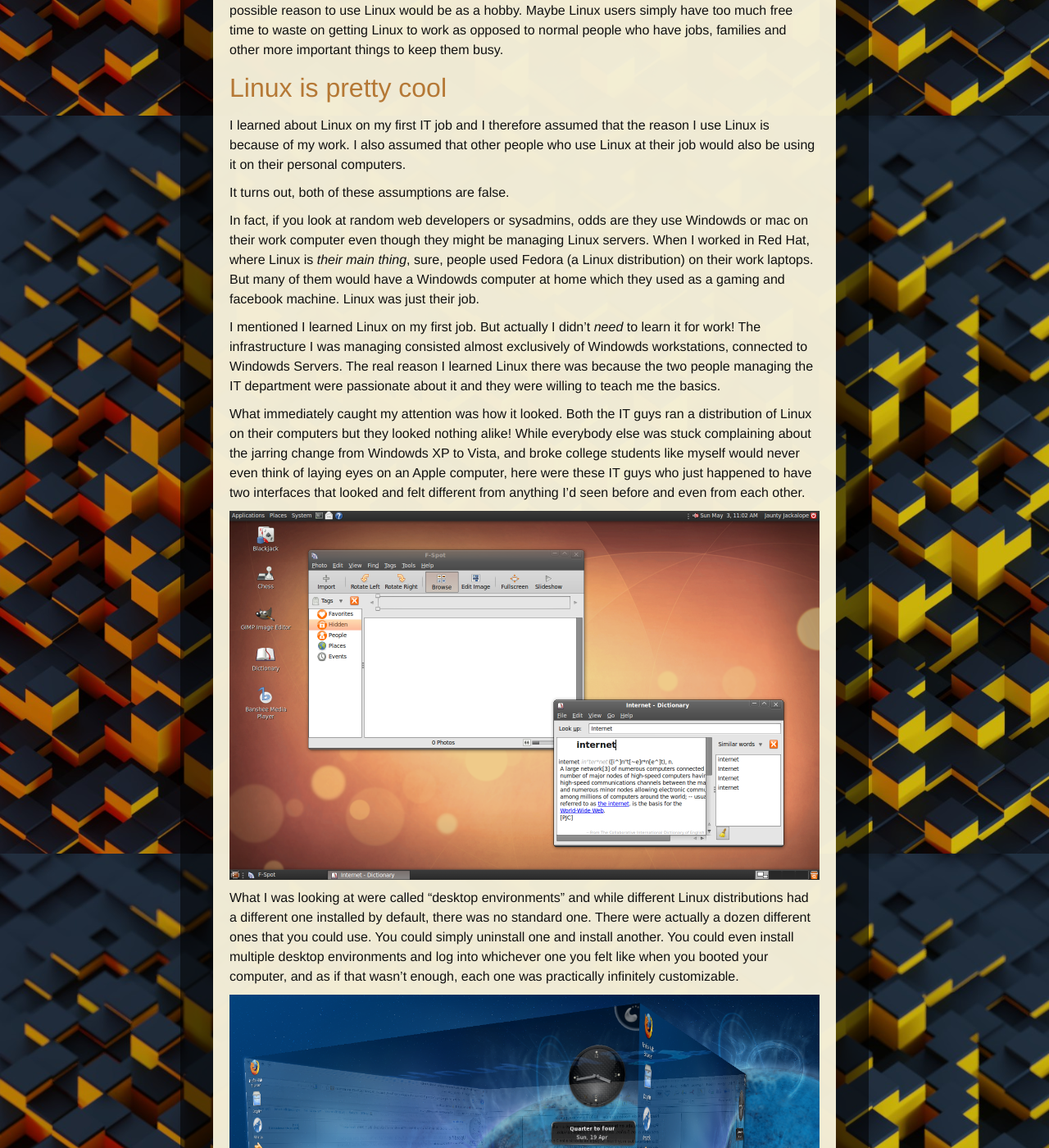
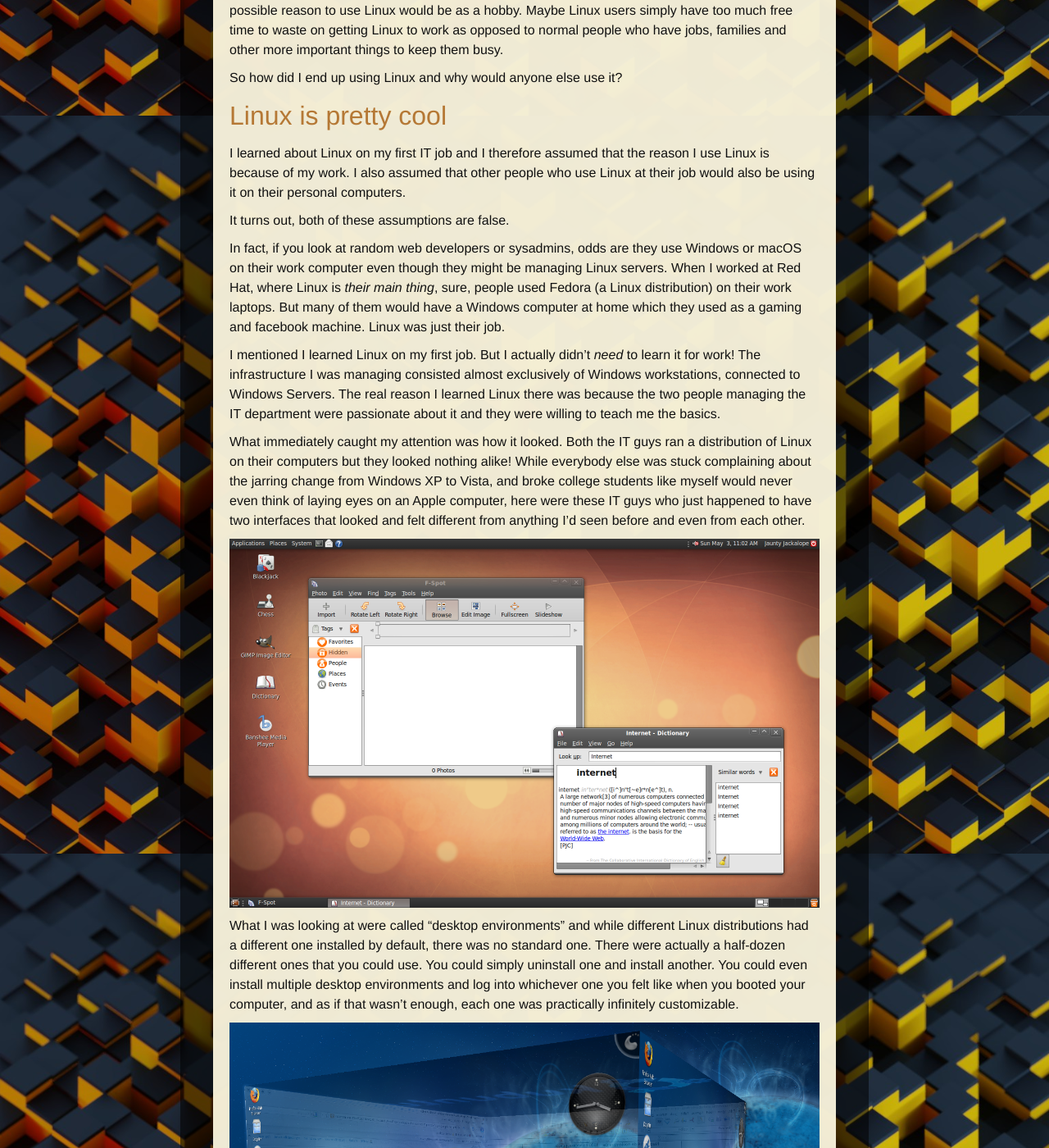
Before and after one commit to gangelop/lathan.github.io, a Jekyll site: the page built from _posts/2021-01-17-why-use-linux.md, in a window 1280 px wide and 1400 px high, scrolled down 759 px. Shown: the whole window at 82% size. Built offline with Jekyll 4.4.1, drawn with Linux system fonts in a browser that asks for light colours; some of the changed text lies outside the part shown.

Commit message:
corrections

```diff
--- a/_posts/2021-01-17-why-use-linux.md
+++ b/_posts/2021-01-17-why-use-linux.md
@@ -14,26 +14,28 @@
 
 It's not clear why anybody would go into the trouble of using Linux. The usual assumption is that Linux is hard to use, and there are some programs that just don't work on it. It seems that the only possible reason to use Linux would be as a hobby. Maybe Linux users simply have too much free time to waste on getting Linux to work as opposed to normal people who have jobs, families and other more important things to keep them busy.
 
+So how did I end up using Linux and why would anyone else use it?
+
 # Linux is pretty cool
 I learned about Linux on my first IT job and I therefore assumed that the reason I use Linux is because of my work. I also assumed that other people who use Linux at their job would also be using it on their personal computers.
 
 It turns out, both of these assumptions are false.
 
-In fact, if you look at random web developers or sysadmins, odds are they use Windowds or mac on their work computer even though they might be managing Linux servers. When I worked in Red Hat, where Linux is *their main thing*, sure, people used Fedora (a Linux distribution) on their work laptops. But many of them would have a Windowds computer at home which they used as a gaming and facebook machine. Linux was just their job.
+In fact, if you look at random web developers or sysadmins, odds are they use Windows or macOS on their work computer even though they might be managing Linux servers. When I worked at Red Hat, where Linux is *their main thing*, sure, people used Fedora (a Linux distribution) on their work laptops. But many of them would have a Windows computer at home which they used as a gaming and facebook machine. Linux was just their job.
 
-I mentioned I learned Linux on my first job. But actually I didn't *need* to learn it for work! The infrastructure I was managing consisted almost exclusively of Windowds workstations, connected to Windowds Servers. The real reason I learned Linux there was because the two people managing the IT department were passionate about it and they were willing to teach me the basics.
+I mentioned I learned Linux on my first job. But I actually didn't *need* to learn it for work! The infrastructure I was managing consisted almost exclusively of Windows workstations, connected to Windows Servers. The real reason I learned Linux there was because the two people managing the IT department were passionate about it and they were willing to teach me the basics.
 
-What immediately caught my attention was how it looked. Both the IT guys ran a distribution of Linux on their computers but they looked nothing alike! While everybody else was stuck complaining about the jarring change from Windowds XP to Vista, and broke college students like myself would never even think of laying eyes on an Apple computer, here were these IT guys who just happened to have two interfaces that looked and felt different from anything I'd seen before and even from each other.
+What immediately caught my attention was how it looked. Both the IT guys ran a distribution of Linux on their computers but they looked nothing alike! While everybody else was stuck complaining about the jarring change from Windows XP to Vista, and broke college students like myself would never even think of laying eyes on an Apple computer, here were these IT guys who just happened to have two interfaces that looked and felt different from anything I'd seen before and even from each other.
 
 [![ubuntu 9.04]({{ site.url }}/media/Screenshot_of_Ubuntu_9.04_with_GNOME_2.26.png)]({{ site.url }}/media/Screenshot_of_Ubuntu_9.04_with_GNOME_2.26.png)
 
-What I was looking at were called "desktop environments" and while different Linux distributions had a different one installed by default, there was no standard one. There were actually a dozen different ones that you could use. You could simply uninstall one and install another. You could even install multiple desktop environments and log into whichever one you felt like when you booted your computer, and as if that wasn't enough, each one was practically infinitely customizable.
+What I was looking at were called "desktop environments" and while different Linux distributions had a different one installed by default, there was no standard one. There were actually a half-dozen different ones that you could use. You could simply uninstall one and install another. You could even install multiple desktop environments and log into whichever one you felt like when you booted your computer, and as if that wasn't enough, each one was practically infinitely customizable.
 
 [![kubuntu 9.04]({{ site.url }}/media/Kubuntu-9.04-DesktopEffects.png)]({{ site.url }}/media/Kubuntu-9.04-DesktopEffects.png)
 
 I soon learned that this variety of choice did not stop at the superficial level of the look and feel of the desktop environments. At every level of the system, from how menus are laid-out to how software updates were managed, everything was fully customizable. There were never any licenses you had to buy, you never had to download a mysterious crack.exe from a torrent. In the rare case that your computer crashed or encountered some other fatal error, instead of a blue screen that leaves you guessing as to what the actual problem was, you would get precise error messages telling you *exactly* what the problem was. You never had to guess or perform a voodoo reboot ritual hoping that the problem will magically go away. Linux told you what the problem was. It was up to you to read, understand, and fix it.
 
-The reboot rituals are worth elaborating on. This is something that people just do and they don't think twice about it, because they have no other option. If the computer or the mobile device is stuck or not working in some way, you just reboot and hope for the best. On a Windowds or a macos operating system there is a limit on how much of the system is visible to you, so you can't do any meaningful troubleshooting. Often the reboot works. But you never learn the cause of the problem and you are powerless to prevent it from happening again. Switching to Linux causes a massive shift in mindset. In Linux, unless the computer is completely unresponsive, it is always possible to figure out what is happening without rebooting. Not only that, but rebooting will ruin your chance to figure out the problem. You go from thinking of reboots as a solution to thinking of them as a failure.
+The reboot rituals are worth elaborating on. This is something that people just do and they don't think twice about it, because they have no other option. If the computer or the mobile device is stuck or not working in some way, you just reboot and hope for the best. On a Windows or a macOS operating system there is a limit on how much of the system is visible to you, so you can't do any meaningful troubleshooting. Often the reboot works. But you never learn the cause of the problem and you are powerless to prevent it from happening again. Switching to Linux causes a massive shift in mindset. In Linux, unless the computer is completely unresponsive, it is always possible to figure out what is happening without rebooting. Not only that, but rebooting will ruin your chance to figure out the problem. You go from thinking of reboots as a solution to thinking of them as a failure.
 
 ![typing]({{ site.url }}/media/gits-typing.gif){: .img-fullwidth}
 
@@ -41,7 +43,7 @@
 
 > Free software (or libre software) is computer software distributed under terms that allow users to run the software for any purpose as well as to study, change, and distribute it and any adapted versions. Free software is a matter of liberty, not price: all users are legally free to do what they want with their copies of a free software (including profiting from them) regardless of how much is paid to obtain the program. Computer programs are deemed "free" if they give end-users (not just the developer) ultimate control over the software and, subsequently, over their devices.
 
-Even if you don't use Linux, you are using some free software likely without realizing it. Most internet browsers (Brave, Chromium, Firefox) are free software. Even operating systems that aren't completely free (Android, macos, iOS) rely heavily on free software components. Most notably, the infrastructure of the Internet is almost all Linux. Whenever you visit a website, or use a mobile app, or interact with the nebulous concept of "the cloud" you are actually connecting to a Linux sever.
+Even if you don't use Linux, you are using some free software likely without realizing it. Most internet browsers (Brave, Chromium, Firefox) are free software. Even operating systems that aren't completely free (Android, macOS, iOS) rely heavily on free software components. Most notably, the infrastructure of the Internet is almost all Linux. Whenever you visit a website, or use a mobile app, or interact with the nebulous concept of "the cloud" you are actually connecting to a Linux sever.
 
 # Why isn't everybody using Linux?
 
@@ -51,7 +53,7 @@
 
 ![cdrom monitor anime]({{ site.url }}/media/cdrom monitor anime.gif){: .img-fullwidth}
 
-A candidate answer is that Linux is hard to use. This however is a misconception. Linux on a basic level is as easy to use as Windowds or macos. This is not just a theoretical assumption on my part but a fact I know from personal experience. I have twice now given a computer with Linux installed to two different relatives. One of them was in their twenties and the other in their seventies. They used their Linux computers on a daily basis and they had no issues that they wouldn't have had with Windowds. It used to be that installing Linux in the first place was a feat of computer wizardry, a proper rite of passage. But this has not been the case for over a decade. Today Linux is trivially simple to install, easier even than Windowds. This brings us to the next possible issue.
+A candidate answer is that Linux is hard to use. This however is a misconception. Linux on a basic level is as easy to use as Windows or macOS. This is not just a theoretical assumption on my part but a fact I know from personal experience. I have twice now given a computer with Linux installed to two different relatives. One of them was in their twenties and the other in their seventies. They used their Linux computers on a daily basis and they had no issues that they wouldn't have had with Windows. Even installing it is easy. It used to be that installing Linux in the first place was a feat of computer wizardry, a proper rite of passage. But this has not been the case for over a decade. Today Linux is trivially simple to install, easier even than Windows. This brings us to the next possible issue.
 
 Some hardware is not compatible with Linux. Again, this used to be a much bigger problem in the past. Today the vast majority of personal computers will work just fine with Linux. The real issue here is that in the odd case where a hardware component isn't supported in Linux, the perceived cost is too high. Nobody wants to pay 1000 euro for a high-end laptop and then find out that the WiFi or the webcam don't work on Linux. Sure, you can work around it most of the time by using some alternative external device. But objectively, it's at least an unpleasant experience.
 
@@ -65,21 +67,21 @@
 
 ***People expect things to "just work". But the degree to which a thing "just works" is the degree to which it will eventually and inevitably "just break".***
 
-This is true regardless of what operating system you use. A person who installs Ubuntu (a Linux distribution) and never has the curiosity or the patience to learn how it works internally and how all the components of the operating system interact might as well be using Windowds or macos. They will eventually encounter a situation where the computer does something unexpected or just breaks in some way and they will be equally clueless about how to fix it as if they were using Windowds. Linux cannot magically make this person more free and empowered in the way they use the computer. It only makes it *possible* by providing a free and open system. But assuming control of the system in a meaningful way requires intentionality and effort. It is ultimately a deeply personal choice.
+This is true regardless of what operating system you use. A person who installs Ubuntu (a Linux distribution) and never has the curiosity or the patience to learn how it works internally and how all the components of the operating system interact might as well be using Windows or macOS. They will eventually encounter a situation where the computer does something unexpected or just breaks in some way and they will be equally clueless about how to fix it as if they were using Windows. Linux cannot magically make this person more free and empowered in the way they use the computer. It only makes it *possible* by providing a free and open system. But assuming control of the system in a meaningful way requires intentionality and effort. It is ultimately a deeply personal choice.
 
 Taking control of your computer is also not a choice you can make once and be done with it. It is a lifestyle choice, a continual process, much like a healthy diet, regular exercise, and an intellectually stimulating profession or activity. Maintaining a Linux computer that you actually control in a meaningful way is a life-long process.
 
-I embarked on this journey back in 2009. I had done some test installations of Linux on a virtual machine and was ready to do the real deal. I wiped Windowds from my personal computer at home, I installed Ubuntu, and I've never looked back since. Today my computer looks *nothing* like it did that day in 2009. I don't use Ubuntu any more, I use Arch Linux. I don't even use a desktop environment. I use a more minimalistic window manager instead.
+I embarked on this journey back in 2009. I had done some test installations of Linux on a virtual machine and was ready to do the real deal. I wiped Windows from my personal computer at home, I installed Ubuntu, and I've never looked back since. Today my computer looks *nothing* like it did that day in 2009. I don't use Ubuntu any more, I use Arch Linux. I don't even use a desktop environment. I use a more minimalistic window manager instead.
 
 [![screenshot linux i3 window manager tmux neovim screenfetch]({{ site.url }}/media/screenshot-linux.png)]({{ site.url }}/media/screenshot-linux.png)
 
-Here are some other practical consequences of how I use my computer. Because Arch Linux is a rolling release distribution, I never have to re-install it because of a new release, ever. The last time I re-installed was in 2017 and that was only because I swapped out my spinning hard drive for an SSD. Even then, everything custom about my system I simply copied over to the new installation. I know this was in 2017 by checking the filesystem creation date on the root filesystem superblock. But beyond this, when was the last time I actually did a fresh installation? It must have been 2013, when I put together the hardware for this computer. To put it simply, my operating system is fully up to date and I practically haven't re-installed it in eight years.
+Here are some other practical consequences of how I use my computer. Because Arch Linux is a rolling release distribution, I never have to re-install it because of a new release, ever. The last time I re-installed was in 2017 and that was only because I swapped out my spinning hard drive for an SSD. Even then, everything custom about my system I simply copied over to the new installation. But beyond this, when was the last time I actually did a fresh installation? It must have been 2013, when I put together the hardware for this computer. To put it simply, my operating system is fully up to date and I practically haven't re-installed it in eight years.
 
 I will also never be interrupted by an auto-updater. I download and install updates whenever I choose.
 
 More notably, when some update breaks something I know exactly what caused it, and how to fix it or revert it until it is fixed. Even if a failed update causes the computer to not boot (this has only happened to me once), fixing it is a matter of minutes.
 
-The result of this degree of control is a kind of peace of mind that no Windowds or macos user can ever hope for, no matter how smart they are or how much time they've put into learning about their computer.
+The result of this degree of control is a kind of peace of mind that no Windows or macOS user can ever hope for, no matter how smart they are or how much time they've put into learning about their computer.
 
 Getting to this level where you have an intimate understanding of how your computer works does require effort. Even IT professionals who work with Linux servers every day won't automatically know how to manage a Linux desktop system. The opposite is also true: managing your Linux computer will not make you a professional system administrator (although it's a very good first step). Any way you look at it, there are no shortcuts. Freedom, to use the old cliché, is not free. But it is attainable without having to make it your full-time job.
 
```
